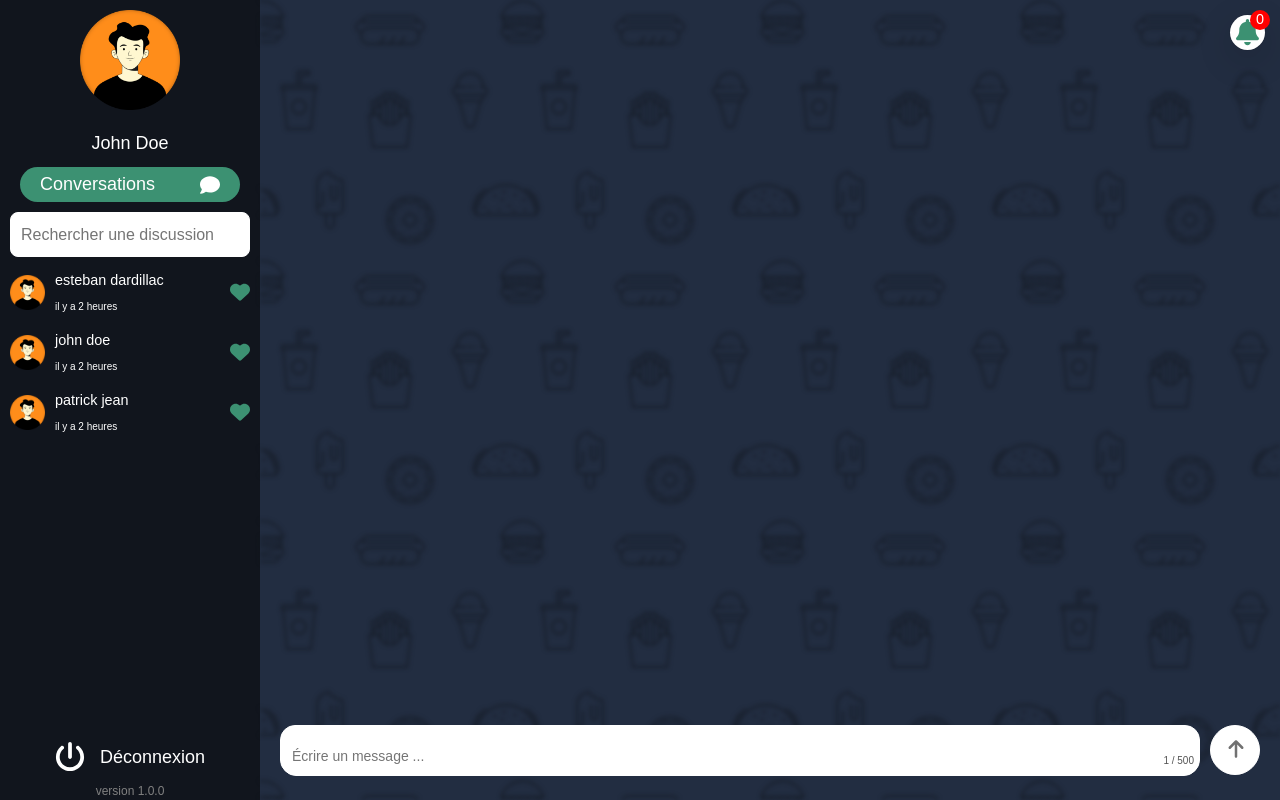
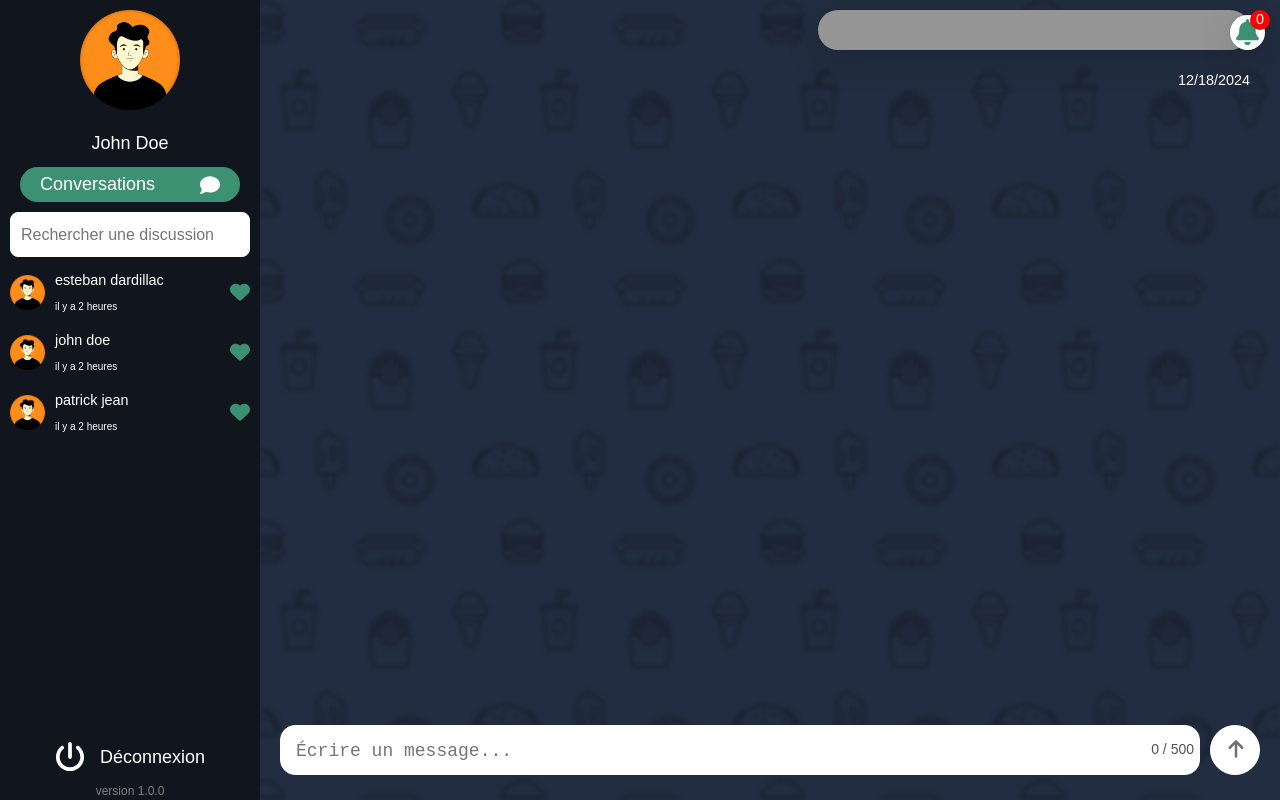
Before and after one commit to AyaAid/blablabox, a React (Vite) app in the folder frontend/: page / in a window 1280 px wide. Both pictures are taken after a click on the button 1235 px from the left and 750 px from the top of the page. Built offline with nearby package versions, Linux system fonts and the light colour scheme.

Commit message:
optimisation, et store

```diff
--- a/frontend/package.json
+++ b/frontend/package.json
@@ -29,7 +29,8 @@
         "react-router-dom": "^6.28.0",
         "react-share-social": "^0.1.60",
         "reflect-metadata": "^0.2.2",
-        "rxjs": "^7.8.1"
+        "rxjs": "^7.8.1",
+        "zustand": "^5.0.2"
     },
     "devDependencies": {
         "@biomejs/biome": "1.9.4",
--- a/frontend/src/components/message/Message.tsx
+++ b/frontend/src/components/message/Message.tsx
@@ -2,19 +2,17 @@
 import "./Message.css";
 
 interface MessageProps {
-  mind: boolean;
-  date: string;
-  children: React.ReactNode;
+  msg: Message;
 }
 
-const Message: React.FC<MessageProps> = ({ mind, date, children }) => {
+const Message: React.FC<MessageProps> = ({ msg }) => {
   return (
-    <div className={`message-side ${mind ? "mind" : ""}`}>
+    <div className={`message-side ${msg.mind ? "mind" : ""}`}>
       <div className="message-side-message">
-        <div className={`message-side-message-bulle ${mind ? "mind" : ""}`}>
-          <p>{children}</p>
+        <div className={`message-side-message-bulle ${msg.mind ? "mind" : ""}`}>
+          <p>{msg.message}</p>
         </div>
-        <p>{date}</p>
+        <p>{msg.date}</p>
       </div>
     </div>
   );
--- a/frontend/src/components/send-bar/SendBar.css
+++ b/frontend/src/components/send-bar/SendBar.css
@@ -7,42 +7,37 @@
   z-index: 1;
 }
 
-.sendBar .input {
+.sendBar-input {
   background-color: green;
   margin: auto 0;
   display: flex;
   height: 50px;
+  width: 100%;
   position: relative;
   border-radius: 15px;
   background-color: white;
   border: 1px solid white;
 }
 
-.sendBar input {
+.sendBar-input .textArea {
+  background-color: white;
+  min-height: 100%;
+  min-width: 100%;
+  resize: none;
   border-radius: 15px;
-  background-color: white;
-  position: absolute;
-  left: 0px;
-  right: 0px;
-  top: 0px;
-  bottom: 0px;
-  width: 100%;
-  height: 50px;
-  margin: 0;
-  border: 1px solid white;
-  color: black;
-  padding: 10px 35px 0px 10px;
-  font-size: 14px;
-  display: flex;
+  border: none;
+  padding: 15px 60px 15px 15px;
+  color: rgb(41, 41, 41);
+  font-size: 18px;
 }
 
-.sendBar .input p {
+.sendBar-input p {
   right: 5px;
   top: 50%;
-  transform: translate(0, -50%);
+  transform: translate(0, -100%);
   position: absolute;
   color: rgb(84, 84, 84);
-  font-size: 10px;
+  font-size: 14px;
 }
 
 .sendBar button {
--- a/frontend/src/components/send-bar/SendBar.tsx
+++ b/frontend/src/components/send-bar/SendBar.tsx
@@ -1,53 +1,45 @@
 import { FontAwesomeIcon } from "@fortawesome/react-fontawesome";
 import "./SendBar.css";
 import { faArrowUp } from "@fortawesome/free-solid-svg-icons";
-import { useState } from "react";
+import { ChangeEvent, useState } from "react";
+import useMessageStore from "@store/message";
 
-interface SendBarProps {
-  onSendMessage: (message: Message) => void;
-}
-
-type Message = {
-  id: number;
-  message: string;
-  mind: boolean;
-  date: string;
-};
-
-const SendBar: React.FC<SendBarProps> = ({ onSendMessage }) => {
+const SendBar: React.FC = () => {
   const [message, setMessage] = useState("");
-  const [nbOfCaract, SetNbOfCaract] = useState("0");
-  const [mind, setMind] = useState(false);
+  const [nbOfCaract, setNbOfCaract] = useState(0);
   const maxLength = 500;
 
-  const handleChange = (value: string) => {
-    setMessage(value);
-    SetNbOfCaract(value);
+  const { addMessage } = useMessageStore();
+
+  const handleChange = (event: ChangeEvent<HTMLTextAreaElement>) => {
+    setMessage(event.target.value);
+    setNbOfCaract(event.target.value.length);
   };
 
   const handleSend = () => {
-    if (message.trim()) {
-      const newMessage: Message = {
+    if (message.trim) {
+      addMessage({
         id: Date.now(),
-        message: message,
+        message,
         mind: true,
-        date: new Date().toISOString(),
-      };
-      console.log(newMessage);
-      onSendMessage(newMessage);
+        date: new Date().toLocaleDateString(),
+      });
     }
+    setMessage("");
   };
 
   return (
     <div className="sendBar">
-      <div className="input">
-        <input
-          placeholder="Écrire un message ..."
-          onChange={(e) => handleChange(e.target.value)}
+      <div className="sendBar-input">
+        <textarea
+          className="textArea"
+          placeholder="Écrire un message..."
+          value={message}
+          onChange={handleChange}
           maxLength={maxLength}
-        ></input>
+        />
         <p>
-          {nbOfCaract.length} / {maxLength}
+          {nbOfCaract} / {maxLength}
         </p>
       </div>
       <button onClick={handleSend}>
--- a/frontend/src/views/Home.tsx
+++ b/frontend/src/views/Home.tsx
@@ -4,20 +4,10 @@
 import NotificationBar from "../components/notification-bar/NotificationBar";
 import SendBar from "../components/send-bar/SendBar";
 import "./Home.css";
-
-type Message = {
-  id: number;
-  message: string;
-  mind: boolean;
-  date: string;
-};
+import useMessageStore from "@store/message";
 
 const Home = () => {
-  const [messages, setMessages] = useState<Message[]>([]);
-
-  const handleSendMessage = (newMessage: Message) => {
-    setMessages((prevMessages) => [...prevMessages, newMessage]);
-  };
+  const messages = useMessageStore((state) => state.messages);
 
   return (
     <div className="page">
@@ -27,12 +17,10 @@
         <NotificationBar />
         <div className="messages">
           {messages.map((message, index) => (
-            <Message key={index} mind={message.mind} date={message.date}>
-              {message.message}
-            </Message>
+            <Message key={index} msg={message} />
           ))}
         </div>
-        <SendBar onSendMessage={handleSendMessage} />
+        <SendBar />
       </div>
     </div>
   );
--- a/frontend/tsconfig.json
+++ b/frontend/tsconfig.json
@@ -19,6 +19,7 @@
     "noFallthroughCasesInSwitch": false,
     "jsx": "react-jsx",
     "paths": {
+      "@store/*": ["src/store/*"],
       "@app/shared": ["libs/shared/src"],
       "@app/shared/*": ["libs/shared/src/*"],
       "@app/iam": ["libs/iam/src"],
--- a/frontend/vite.config.ts
+++ b/frontend/vite.config.ts
@@ -1,21 +1,22 @@
-import path from 'path'
-import react from '@vitejs/plugin-react'
-import { defineConfig } from 'vite'
+import path from "path";
+import react from "@vitejs/plugin-react";
+import { defineConfig } from "vite";
 
 // https://vite.dev/config/
 export default defineConfig({
-    plugins: [react()],
-    resolve: {
-        alias: {
-            '@app/shared': path.resolve(__dirname, 'libs/shared/src'),
-            '@app/shared/*': path.resolve(__dirname, 'libs/shared/src/*'),
-            '@app/iam': path.resolve(__dirname, 'libs/iam/src'),
-            '@app/iam/*': path.resolve(__dirname, 'libs/iam/src/*'),
-            '@app/chat': path.resolve(__dirname, 'libs/chat/src'),
-            '@app/chat/*': path.resolve(__dirname, 'libs/chat/src/*'),
-            'test/*': path.resolve(__dirname, 'test/*'),
-            '@components/*': path.resolve(__dirname, 'src/components/*'),
-            '@views/*': path.resolve(__dirname, 'src/views/*'),
-        },
+  plugins: [react()],
+  resolve: {
+    alias: {
+      "@app/shared": path.resolve(__dirname, "libs/shared/src"),
+      "@app/shared/*": path.resolve(__dirname, "libs/shared/src/*"),
+      "@app/iam": path.resolve(__dirname, "libs/iam/src"),
+      "@app/iam/*": path.resolve(__dirname, "libs/iam/src/*"),
+      "@app/chat": path.resolve(__dirname, "libs/chat/src"),
+      "@app/chat/*": path.resolve(__dirname, "libs/chat/src/*"),
+      "test/*": path.resolve(__dirname, "test/*"),
+      "@components/*": path.resolve(__dirname, "src/components/*"),
+      "@views/*": path.resolve(__dirname, "src/views/*"),
+      "@store": path.resolve(__dirname, "src/store"), // Ajout de l'alias @store
     },
-})
+  },
+});
```
Lines whose indentation alone changed are shown as unchanged.
